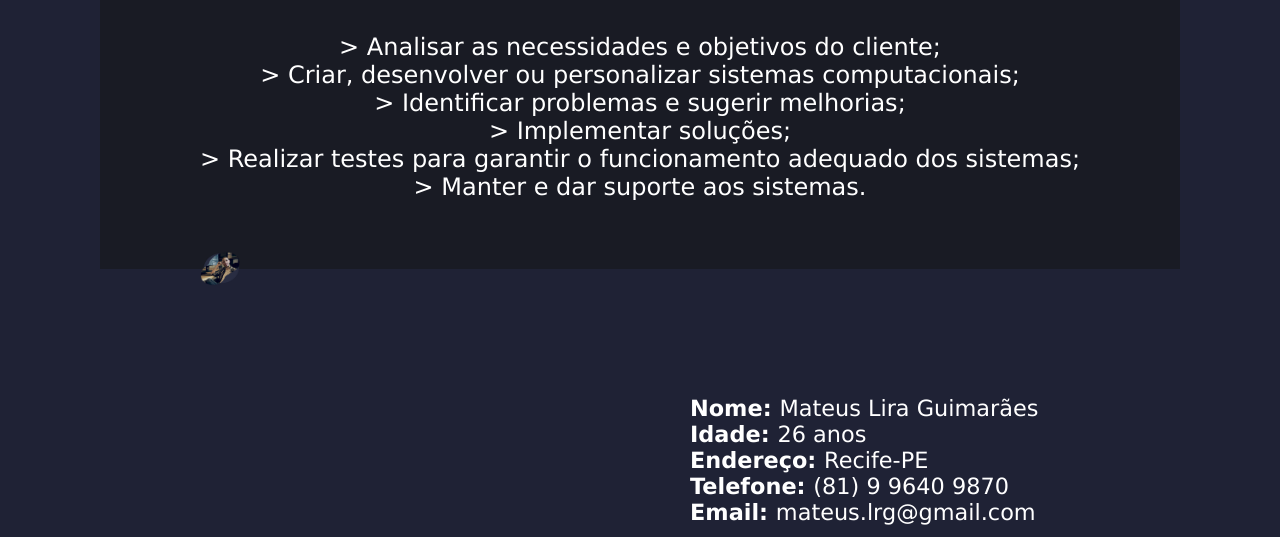
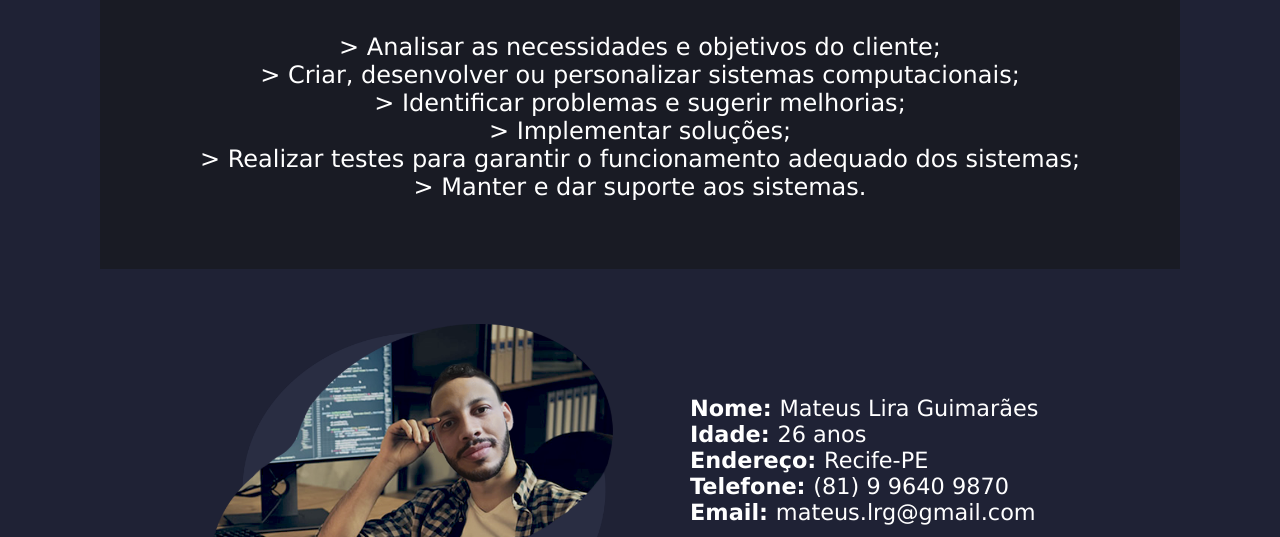
Before and after one commit to WM4CH1N3/portfolio, a plain HTML site: page index.html in a window 1280 px wide. Shown: the part 829-1366 px from the top of the page. Drawn offline with Linux system fonts and the light colour scheme.

Commit message:
Update styles.css

```diff
--- a/styles/styles.css
+++ b/styles/styles.css
@@ -193,7 +193,7 @@ h2{
 
 }
 .foto-n2{
-    width: 40px;
+    width: 420px;
     margin-left: 100px;
     margin-top: 20px;
 }
```
